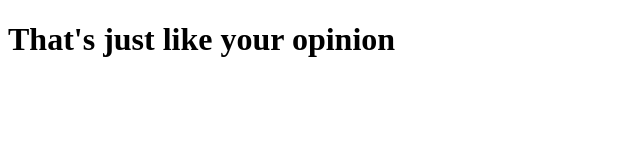
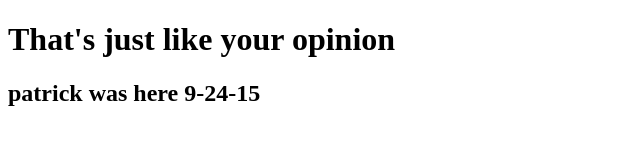
Before and after one commit to ezephoenix/hello-world, a website: page index.html in a window 1280 px wide. Shown: the whole page, without its empty margins (0-640 px from the left). Drawn offline with Linux system fonts and the light colour scheme.

Commit message:
patricks first change

```diff
--- a/index.html
+++ b/index.html
@@ -5,5 +5,7 @@
 </head>
 <body>
 	<h1>That's just like your opinion</h1>
+	<h2>patrick was here 9-24-15</h2>
+
 </body>
 </html>
```
